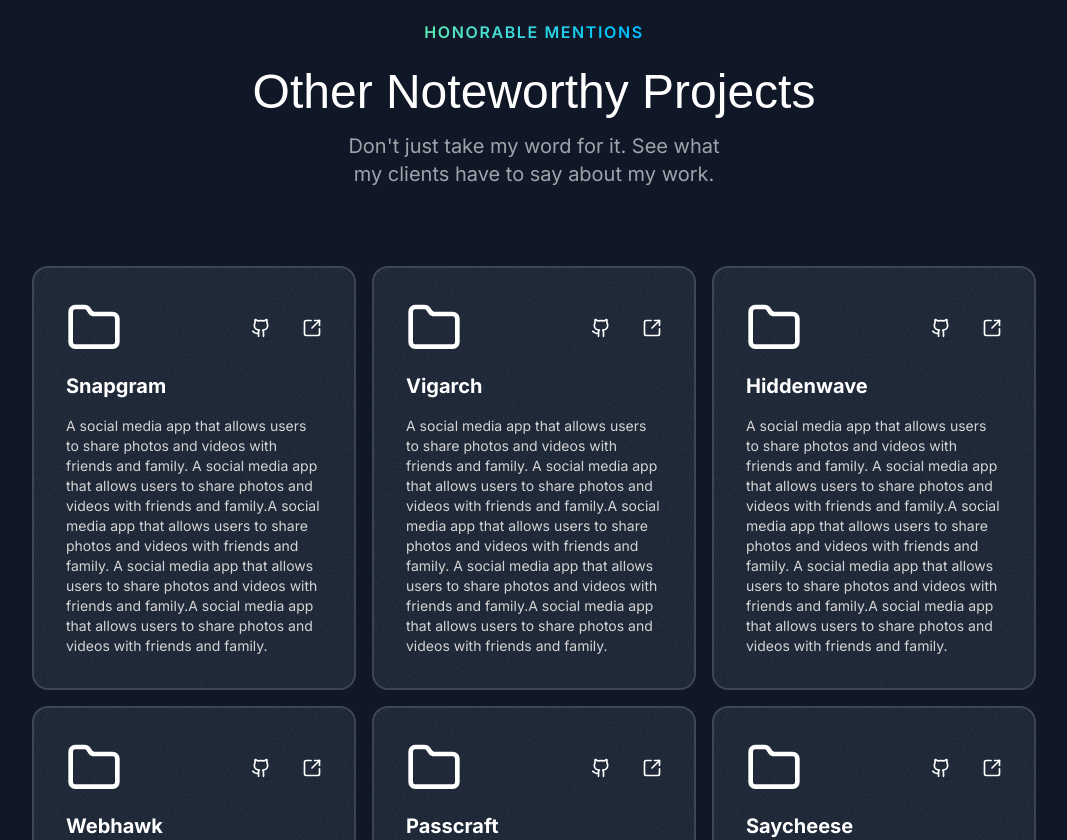
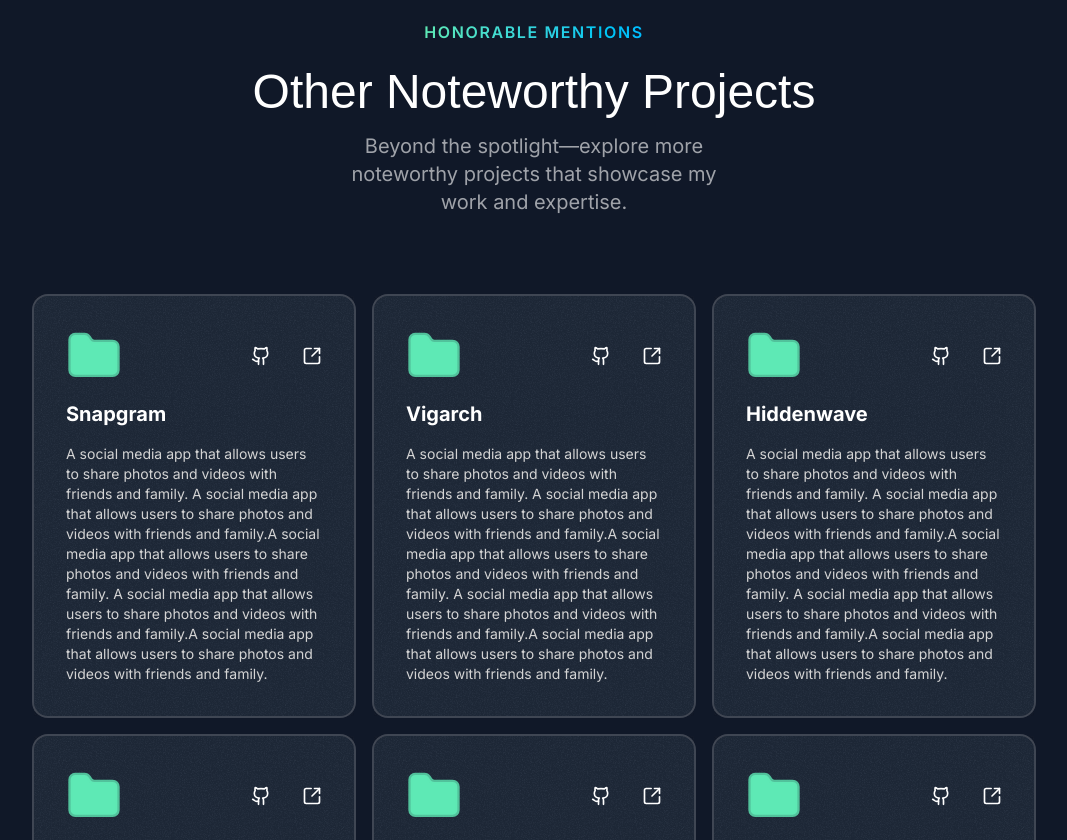
Before and after one commit to thehackersbrain/portfolio, a Next.js app: page / in a window 1280 px wide. Shown: the part 2980-3820 px from the top of the page, without its empty margins (106-1173 px from the left). Built offline with nearby package versions, Linux system fonts and the light colour scheme; a web font is replaced by a local one.

Commit message:
updated the subheading

```diff
--- a/src/components/ProjectsCard.tsx
+++ b/src/components/ProjectsCard.tsx
@@ -30,7 +30,10 @@ const ProjectsCard = ({
     >
       <div className="relative z-20">
         <div className="grid grid-cols-5 items-center mb-4">
-          <Folder className="col-span-3 size-14" />
+          <Folder
+            className="col-span-3 text-emerald-300/80 size-14"
+            fill="#5ee9b5"
+          />
           <Link
             href={githubLink}
             target="_blank"
--- a/src/sections/ProjectCards.tsx
+++ b/src/sections/ProjectCards.tsx
@@ -55,8 +55,7 @@ export function ProjectsCardSection() {
         <SectionHeader
           title="Other Noteworthy Projects"
           eyebrow="Honorable Mentions"
-          description="Don&#39;t just take my word for it. See what my clients have to say
-        about my work."
+          description="Beyond the spotlight—explore more noteworthy projects that showcase my work and expertise."
         />
         <div className="mt-20 flex flex-col gap-3 items-center">
           <div className="grid md:grid-cols-2 grid-cols-1 gap-5 lg:grid-cols-3">
```
